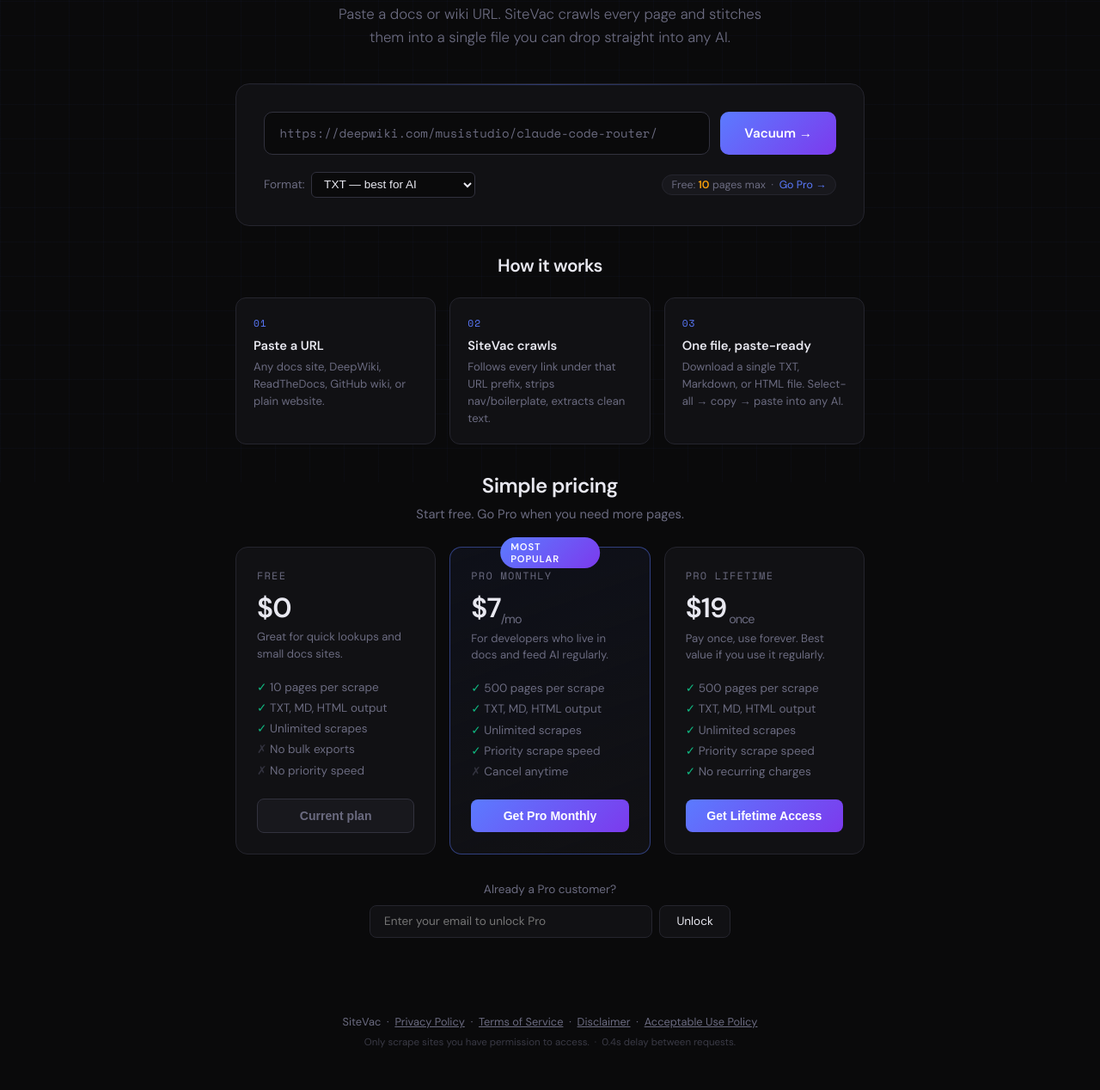
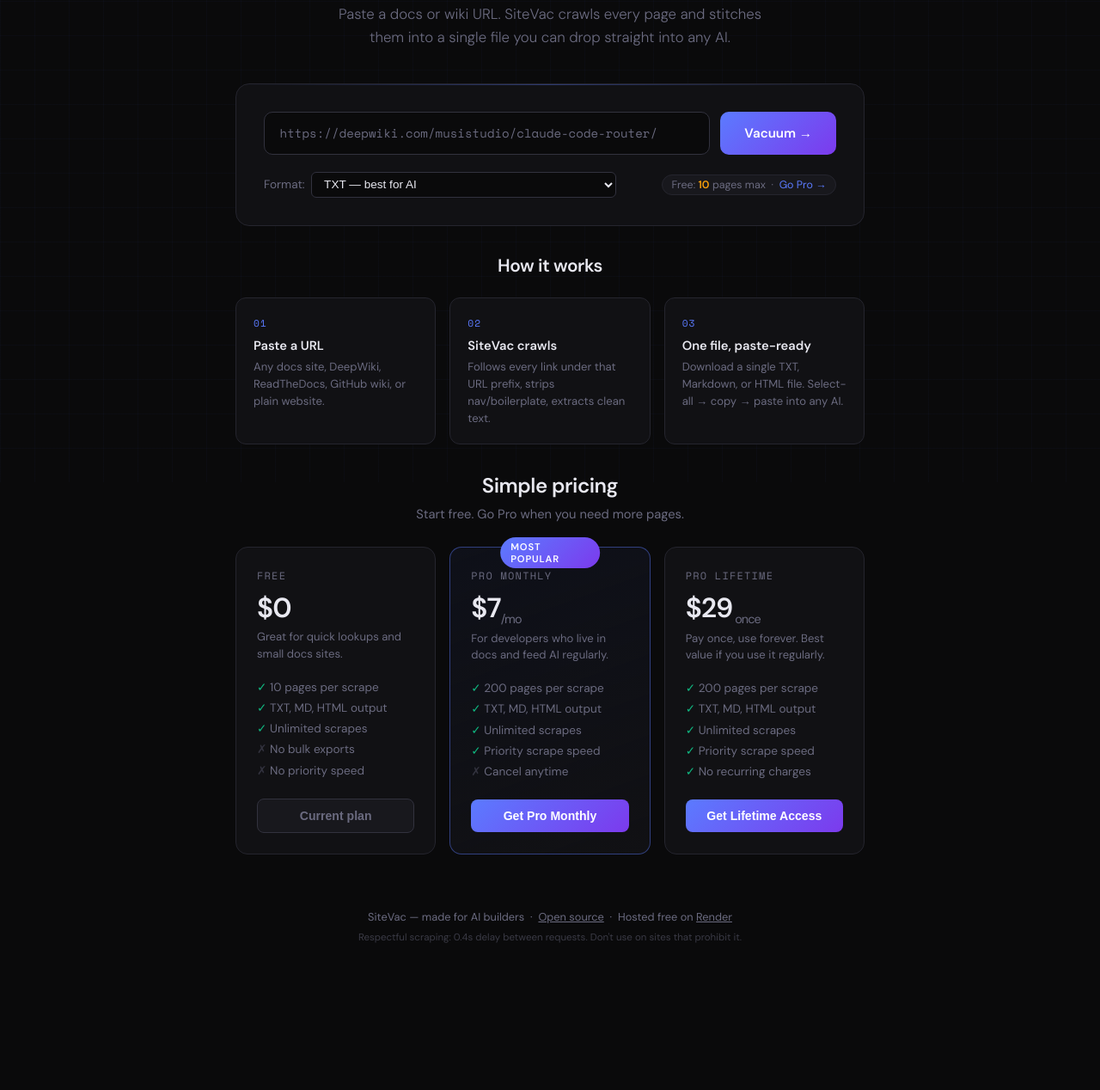
Before and after one commit to JeremySmythDigital/sitevac, a FastAPI app: page / in a window 1280 px wide. Shown: the part 239-1507 px from the top of the page at 86% size. After the commit the page ends 1336 px from the top, so only its background shows below. Run offline with FastAPI, Linux system fonts and the light colour scheme; some libraries are stand-ins or nearby versions.

Commit message:
fix: check-pro endpoint, legal pages, requirements, readme

```diff
--- a/main.py
+++ b/main.py
@@ -147,7 +147,7 @@
 
 # ── Config ────────────────────────────────────────────────────────────────────
 PRICE_MONTHLY   = "price_1T4J8h992UMuCHtuW1ypH59D"
-PRICE_ONETIME   = "price_1T4Qfr9suOxAfgqhBN5JCfKZ"
+PRICE_ONETIME   = "price_1T4J9w992UMuCHtueZYNHftv"
 SUCCESS_URL     = os.getenv("BASE_URL", "http://localhost:8000") + "/success?session_id={CHECKOUT_SESSION_ID}"
 CANCEL_URL      = os.getenv("BASE_URL", "http://localhost:8000") + "/"
 MONTHLY_PRICE_USD = 7
@@ -836,15 +836,18 @@
     email = (body.get("email") or "").strip().lower()
     if not email:
         return JSONResponse({"pro": False})
-    if supabase:
-        try:
-            res = supabase.table("pro_users").select("email,active").eq("email", email).eq("active", True).execute()
-            if res.data:
-                return JSONResponse({"pro": True})
-        except Exception as e:
-            print(f"check-pro error: {e}")
-    return JSONResponse({"pro": False})
-
+    if not _has_supabase():
+        return JSONResponse({"pro": False})
+    try:
+        url = f"{SUPABASE_URL}/rest/v1/pro_users"
+        params = {"email": f"eq.{email}", "active": "eq.true", "select": "email"}
+        async with httpx.AsyncClient(timeout=10.0) as client:
+            resp = await client.get(url, headers=_supabase_headers(), params=params)
+        rows = resp.json() if resp.status_code < 400 else []
+        return JSONResponse({"pro": bool(rows)})
+    except Exception as e:
+        print(f"check-pro error: {e}")
+        return JSONResponse({"pro": False})
 
 @app.post("/api/checkout")
 async def create_checkout(plan: str = Query(...)):
@@ -927,93 +930,9 @@
     with open("templates/index.html") as f:
         return f.read()
 
-@app.get("/privacy", response_class=HTMLResponse)
-async def privacy_page():
-    with open("templates/privacy.html") as f:
-        return f.read()
-
-@app.get("/terms", response_class=HTMLResponse)
-async def terms_page():
-    with open("templates/terms.html") as f:
-        return f.read()
-
-@app.get("/disclaimer", response_class=HTMLResponse)
-async def disclaimer_page():
-    with open("templates/disclaimer.html") as f:
-        return f.read()
-
-@app.get("/aup", response_class=HTMLResponse)
-async def aup_page():
-    with open("templates/aup.html") as f:
-        return f.read()
-
 @app.get("/success", response_class=HTMLResponse)
-async def success_page(request: Request):
-    session_id = request.query_params.get("session_id", "")
-    customer_email = ""
-    if session_id and stripe.api_key:
-        try:
-            sess = stripe.checkout.Session.retrieve(session_id)
-            customer_email = (sess.get("customer_details") or {}).get("email", "") or sess.get("customer_email", "")
-        except Exception:
-            pass
-    email_json = json.dumps(customer_email)
-    return f"""<!DOCTYPE html>
-<html lang="en">
-<head>
-<meta charset="UTF-8">
-<title>You're Pro — SiteVac</title>
-<style>
-  * {{ box-sizing: border-box; margin: 0; padding: 0; }}
-  body {{ font-family: 'DM Sans', system-ui, sans-serif; background: #0a0a0b; color: #e8e8f0;
-         display: flex; align-items: center; justify-content: center; min-height: 100vh; padding: 2rem; }}
-  .card {{ background: #111114; border: 1px solid #25252e; border-radius: 16px;
-           padding: 2.5rem 2rem; max-width: 440px; width: 100%; text-align: center; }}
-  h1 {{ font-size: 1.8rem; margin-bottom: 0.5rem; }}
-  .sub {{ color: #6b6b80; font-size: 0.95rem; margin-bottom: 2rem; line-height: 1.5; }}
-  .email-row {{ display: flex; gap: 0.5rem; margin-bottom: 1rem; }}
-  input {{ flex: 1; background: #0a0a0b; border: 1px solid #32323e; border-radius: 8px;
-           padding: 0.75rem 1rem; color: #e8e8f0; font-size: 0.9rem; outline: none; }}
-  input:focus {{ border-color: #5b7bff; box-shadow: 0 0 0 3px rgba(91,123,255,0.12); }}
-  button {{ padding: 0.75rem 1.4rem; background: linear-gradient(135deg,#5b7bff,#7c3aed);
-            color: white; border: none; border-radius: 8px; font-weight: 600;
-            font-size: 0.9rem; cursor: pointer; white-space: nowrap; }}
-  button:hover {{ opacity: 0.9; }}
-  .note {{ font-size: 0.78rem; color: #6b6b80; margin-top: 0.75rem; }}
-  .err {{ color: #ef4444; font-size: 0.82rem; margin-top: 0.5rem; display: none; }}
-</style>
-</head>
-<body>
-<div class="card">
-  <h1>🎉 You're Pro!</h1>
-  <p class="sub">Confirm your email below to activate your Pro account on this and any device.</p>
-  <div class="email-row">
-    <input type="email" id="email-input" placeholder="your@email.com" value="">
-    <button onclick="activate()">Activate</button>
-  </div>
-  <p class="err" id="err">Please enter a valid email.</p>
-  <p class="note">This is the email you'll use to unlock Pro on any browser or device.</p>
-</div>
-<script>
-  // Pre-fill from Stripe if available
-  const stripeEmail = {email_json};
-  if (stripeEmail) document.getElementById('email-input').value = stripeEmail;
-
-  function activate() {{
-    const email = document.getElementById('email-input').value.trim();
-    if (!email || !email.includes('@')) {{
-      document.getElementById('err').style.display = 'block';
-      return;
-    }}
-    localStorage.setItem('sitevac_pro', '1');
-    localStorage.setItem('sitevac_email', email);
-    window.location.href = '/';
-  }}
-
-  // Allow Enter key
-  document.getElementById('email-input').addEventListener('keydown', e => {{
-    if (e.key === 'Enter') activate();
-  }});
-</script>
-</body>
-</html>"""
+async def success_page():
+    return """<!DOCTYPE html><html><body style="font-family:sans-serif;text-align:center;padding:4rem;background:#0f0f0f;color:#e0e0e0">
+    <h1 style="color:#7eb8f7">🎉 You're Pro!</h1>
+    <p>Your account is active. <a href="/" style="color:#7eb8f7">Start scraping →</a></p>
+    </body></html>"""
--- a/requirements.txt
+++ b/requirements.txt
@@ -6,3 +6,5 @@
 stripe==10.5.0
 python-multipart==0.0.9
 httpx==0.27.0
+python-dotenv==1.0.1
+tiktoken==0.7.0
--- a/templates/index.html
+++ b/templates/index.html
@@ -505,48 +505,6 @@
 }
 footer a { color: var(--muted); text-decoration: underline; }
 
-.already-pro-row {
-  margin-top: 2rem;
-  text-align: center;
-  color: var(--muted);
-  font-size: 0.85rem;
-}
-.already-pro-row p { margin-bottom: 0.6rem; }
-.already-pro-inputs {
-  display: flex;
-  gap: 0.5rem;
-  max-width: 420px;
-  margin: 0 auto;
-  justify-content: center;
-}
-.already-pro-inputs input {
-  flex: 1;
-  background: var(--surface);
-  border: 1px solid var(--border);
-  border-radius: 8px;
-  padding: 0.6rem 1rem;
-  color: var(--text);
-  font-size: 0.85rem;
-  outline: none;
-  font-family: inherit;
-}
-.already-pro-inputs input:focus { border-color: var(--accent); }
-.already-pro-inputs button {
-  padding: 0.6rem 1.2rem;
-  background: var(--surface);
-  border: 1px solid var(--border);
-  border-radius: 8px;
-  color: var(--text);
-  font-size: 0.85rem;
-  cursor: pointer;
-  white-space: nowrap;
-  font-family: inherit;
-}
-.already-pro-inputs button:hover { border-color: var(--accent); color: var(--accent); }
-.unlock-msg { font-size: 0.8rem; min-height: 1.2rem; margin-top: 0.4rem; }
-.unlock-msg.ok { color: #4ade80; }
-.unlock-msg.err { color: #ef4444; }
-
 /* ── Scrollbar ── */
 ::-webkit-scrollbar { width: 6px; }
 ::-webkit-scrollbar-track { background: transparent; }
@@ -592,7 +550,7 @@
 
   <!-- Pro banner (shown when logged in) -->
   <div class="pro-banner" id="pro-banner">
-    ⚡ Pro plan active — scrape up to 500 pages per job
+    ⚡ Pro plan active — scrape up to 200 pages per job
   </div>
 
   <!-- Main scraper card -->
@@ -616,6 +574,7 @@
           <option value="txt" selected>TXT — best for AI</option>
           <option value="md">Markdown</option>
           <option value="html">HTML (with copy button)</option>
+          <option value="pack">ZIP Pack — pre-chunked for GPT / Claude / JSONL</option>
         </select>
       </div>
       <div class="limit-badge" id="limit-badge">
@@ -697,7 +656,7 @@
         <div class="plan-price">$7<sub>/mo</sub></div>
         <div class="plan-desc">For developers who live in docs and feed AI regularly.</div>
         <ul class="plan-features">
-          <li>500 pages per scrape</li>
+          <li>200 pages per scrape</li>
           <li>TXT, MD, HTML output</li>
           <li>Unlimited scrapes</li>
           <li>Priority scrape speed</li>
@@ -708,10 +667,10 @@
 
       <div class="plan">
         <div class="plan-name">Pro Lifetime</div>
-        <div class="plan-price">$19<sub> once</sub></div>
+        <div class="plan-price">$29<sub> once</sub></div>
         <div class="plan-desc">Pay once, use forever. Best value if you use it regularly.</div>
         <ul class="plan-features">
-          <li>500 pages per scrape</li>
+          <li>200 pages per scrape</li>
           <li>TXT, MD, HTML output</li>
           <li>Unlimited scrapes</li>
           <li>Priority scrape speed</li>
@@ -721,28 +680,16 @@
       </div>
 
     </div>
-
-    <!-- Already Pro unlock row -->
-    <div class="already-pro-row" id="already-pro-row">
-      <p>Already a Pro customer?</p>
-      <div class="already-pro-inputs">
-        <input type="email" id="unlock-email" placeholder="Enter your email to unlock Pro" autocomplete="email">
-        <button onclick="unlockPro()">Unlock</button>
-      </div>
-      <p class="unlock-msg" id="unlock-msg"></p>
-    </div>
   </div>
 
   <!-- Footer -->
   <footer>
-    <p>SiteVac &nbsp;·&nbsp;
-       <a href="/privacy">Privacy Policy</a> &nbsp;·&nbsp;
-       <a href="/terms">Terms of Service</a> &nbsp;·&nbsp;
-       <a href="/disclaimer">Disclaimer</a> &nbsp;·&nbsp;
-       <a href="/aup">Acceptable Use Policy</a>
+    <p>SiteVac — made for AI builders &nbsp;·&nbsp;
+       <a href="https://github.com/yourusername/sitevac" target="_blank">Open source</a> &nbsp;·&nbsp;
+       Hosted free on <a href="https://render.com" target="_blank">Render</a>
     </p>
     <p style="margin-top:0.5rem;font-size:0.72rem;opacity:0.5">
-      Only scrape sites you have permission to access. &nbsp;·&nbsp; 0.4s delay between requests.
+      Respectful scraping: 0.4s delay between requests. Don't use on sites that prohibit it.
     </p>
   </footer>
 
@@ -756,8 +703,8 @@
 // Show pro state
 if (isProUser) {
   document.getElementById('pro-banner').classList.add('visible');
-  document.getElementById('limit-badge').innerHTML = '⚡ Pro: 500 pages max';
-  document.getElementById('page-limit-display').textContent = '500';
+  document.getElementById('limit-badge').innerHTML = '⚡ Pro: 200 pages max';
+  document.getElementById('page-limit-display').textContent = '200';
 }
 
 // Handle ?session_id= from Stripe success
@@ -765,51 +712,8 @@
   localStorage.setItem('sitevac_pro', '1');
   isProUser = true;
   document.getElementById('pro-banner').classList.add('visible');
-  document.getElementById('limit-badge').innerHTML = '⚡ Pro: 500 pages max';
+  document.getElementById('limit-badge').innerHTML = '⚡ Pro: 200 pages max';
   history.replaceState(null,'','/');
-}
-
-async function unlockPro() {
-  const email = document.getElementById('unlock-email').value.trim();
-  const msg = document.getElementById('unlock-msg');
-  if (!email || !email.includes('@')) {
-    msg.textContent = 'Please enter a valid email.';
-    msg.className = 'unlock-msg err';
-    return;
-  }
-  msg.textContent = 'Checking...';
-  msg.className = 'unlock-msg';
-  try {
-    const res = await fetch('/api/check-pro', {
-      method: 'POST',
-      headers: {'Content-Type':'application/json'},
-      body: JSON.stringify({email})
-    });
-    const data = await res.json();
-    if (data.pro) {
-      localStorage.setItem('sitevac_pro', '1');
-      localStorage.setItem('sitevac_email', email);
-      isProUser = true;
-      document.getElementById('pro-banner').classList.add('visible');
-      document.getElementById('limit-badge').innerHTML = '⚡ Pro: 200 pages max';
-      document.getElementById('page-limit-display').textContent = '200';
-      document.getElementById('already-pro-row').style.display = 'none';
-      msg.textContent = '✅ Pro activated!';
-      msg.className = 'unlock-msg ok';
-    } else {
-      msg.textContent = 'No Pro account found for that email.';
-      msg.className = 'unlock-msg err';
-    }
-  } catch(e) {
-    msg.textContent = 'Something went wrong, please try again.';
-    msg.className = 'unlock-msg err';
-  }
-}
-
-// Hide unlock row if already pro
-if (isProUser) {
-  const row = document.getElementById('already-pro-row');
-  if (row) row.style.display = 'none';
 }
 
 async function startScrape() {
@@ -909,7 +813,7 @@
 
   // Show upsell if free user hit limit
   if (!isProUser && count >= 10) {
-    addLog('💡 Hit the 10-page limit — upgrade to Pro to scrape up to 500 pages', '');
+    addLog('💡 Hit the 10-page limit — upgrade to Pro to scrape up to 200 pages', '');
   }
 }
 
```
Also changed, not shown: templates/privacy.html (+6 -21 lines), templates/terms.html (+6 -21 lines), README.md.
